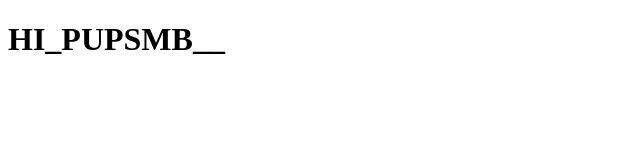
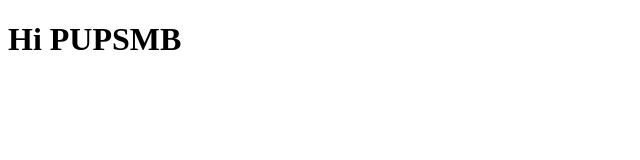
Before and after one commit to JohnMusngi/HI_PUPSMB__, a plain HTML site: page index.html in a window 1280 px wide. Shown: the whole page, without its empty margins (0-640 px from the left). Drawn offline with Linux system fonts and the light colour scheme.

Commit message:
Update index.html

```diff
--- a/index.html
+++ b/index.html
@@ -6,6 +6,6 @@
     <title>Document</title>
 </head>
 <body>
-    <h1>HI_PUPSMB__</h1>
+    <h1>Hi PUPSMB </h1>
 </body>
 </html>
```
